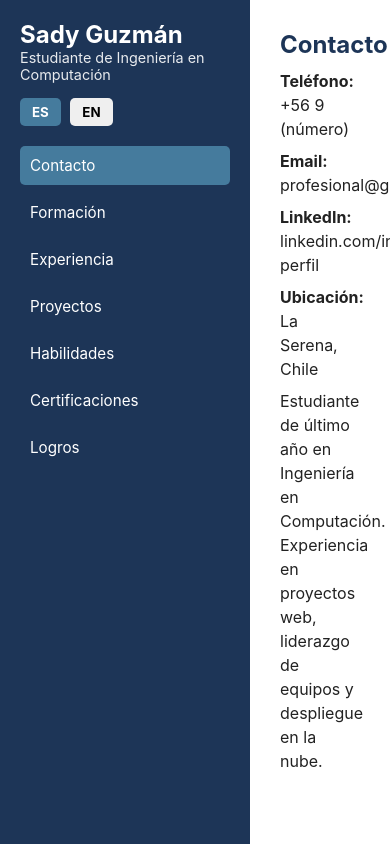
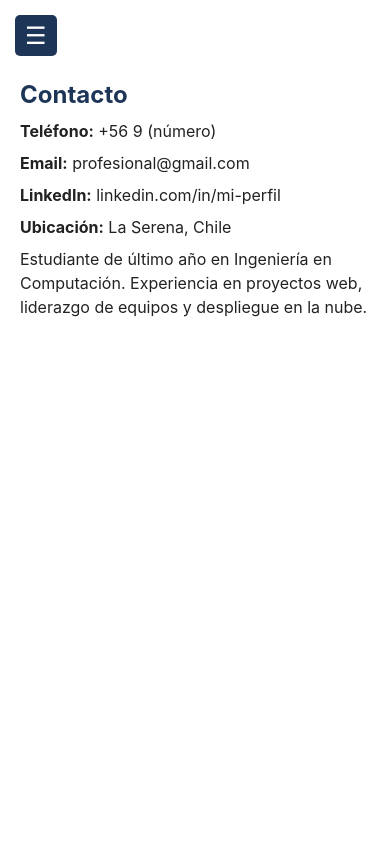
Before and after one commit to Sady-Guzman/CV_web, a plain HTML site: page index.html in a window 390 px wide. Drawn offline with Linux system fonts and the light colour scheme.

Commit message:
1er version movil

```diff
--- a/index.html
+++ b/index.html
@@ -7,13 +7,13 @@
   <title>Sady Guzmán | Portfolio</title>
   <link rel="stylesheet" href="styles.css" />
 </head>
-
 <body>
   <div class="layout">
     <!-- Sidebar -->
-    <aside class="sidebar">
+    <aside class="sidebar" id="sidebar">
       <h1 class="name">Sady Guzmán</h1>
       <p class="subtitle" id="subtitle">Estudiante de Ingeniería en Computación</p>
+
       <div class="lang-toggle">
         <button id="btn-es" class="active">ES</button>
         <button id="btn-en">EN</button>
@@ -30,12 +30,13 @@
       </nav>
     </aside>
 
+    <!-- Botón de menú (solo móvil) -->
+    <button class="menu-btn" id="menu-btn">☰</button>
+
     <!-- Contenido dinámico -->
     <main id="content" class="content"></main>
   </div>
 
   <script src="script.js"></script>
 </body>
-
-
 </html>
--- a/script.js
+++ b/script.js
@@ -3,8 +3,9 @@ const tabs = document.querySelectorAll(".tab");
 const btnEs = document.getElementById("btn-es");
 const btnEn = document.getElementById("btn-en");
 const subtitle = document.getElementById("subtitle");
+const sidebar = document.getElementById("sidebar");
+const menuBtn = document.getElementById("menu-btn");
 
-// referencias a pestañas (para traducirlas)
 const tabLabels = {
   contacto: document.getElementById("tab-contacto"),
   formacion: document.getElementById("tab-formacion"),
@@ -12,7 +13,7 @@ const tabLabels = {
   proyectos: document.getElementById("tab-proyectos"),
   habilidades: document.getElementById("tab-habilidades"),
   certificaciones: document.getElementById("tab-certificaciones"),
-  logros: document.getElementById("tab-logros")
+  logros: document.getElementById("tab-logros"),
 };
 
 let lang = "es";
@@ -28,7 +29,7 @@ const texts = {
       proyectos: "Proyectos",
       habilidades: "Habilidades",
       certificaciones: "Certificaciones",
-      logros: "Logros"
+      logros: "Logros",
     },
     contacto: `
       <h2>Contacto</h2>
@@ -80,7 +81,7 @@ const texts = {
         <li>3er lugar — Hackathon Crisis Hídrica (Hydrocare, 2024)</li>
         <li>Expositor — Feria de Innovación ULS (2022)</li>
       </ul>
-    `
+    `,
   },
   en: {
     subtitle: "Computer Engineering Student",
@@ -91,7 +92,7 @@ const texts = {
       proyectos: "Projects",
       habilidades: "Skills",
       certificaciones: "Certifications",
-      logros: "Achievements"
+      logros: "Achievements",
     },
     contacto: `
       <h2>Contact</h2>
@@ -143,8 +144,8 @@ const texts = {
         <li>3rd Place — Water Crisis Hackathon (Hydrocare, 2024)</li>
         <li>Exhibitor — ULS Innovation Fair (2022)</li>
       </ul>
-    `
-  }
+    `,
+  },
 };
 
 // ---- FUNCIONES ----
@@ -154,8 +155,7 @@ function setContent(section) {
 
 function updateLanguageUI() {
   subtitle.textContent = texts[lang].subtitle;
-  Object.keys(tabLabels).forEach(key => {
-    // reemplazar el texto completamente (sin conservar emojis ni letras previas)
+  Object.keys(tabLabels).forEach((key) => {
     tabLabels[key].textContent = texts[lang].tabs[key];
   });
 }
@@ -169,18 +169,22 @@ function switchLang(newLang) {
   setContent(activeTab.dataset.section);
 }
 
-// ---- EVENTOS ----
-tabs.forEach(tab => {
+tabs.forEach((tab) => {
   tab.addEventListener("click", () => {
-    tabs.forEach(t => t.classList.remove("active"));
+    tabs.forEach((t) => t.classList.remove("active"));
     tab.classList.add("active");
     setContent(tab.dataset.section);
+    sidebar.classList.remove("open"); // cerrar sidebar en móvil
   });
 });
 
 btnEs.addEventListener("click", () => switchLang("es"));
 btnEn.addEventListener("click", () => switchLang("en"));
 
+menuBtn.addEventListener("click", () => {
+  sidebar.classList.toggle("open");
+});
+
 // ---- Inicialización ----
 updateLanguageUI();
 setContent("contacto");
--- a/styles.css
+++ b/styles.css
@@ -8,18 +8,19 @@
 html, body {
   height: 100%;
   width: 100%;
-  overflow: hidden; /* evita que la página completa crezca */
+  overflow: hidden;
   background-color: #f4f5f7;
   color: #222;
 }
 
 .layout {
   display: flex;
-  height: 100vh; /* fuerza altura total de la ventana */
+  height: 100vh;
   max-width: 1200px;
   margin: 0 auto;
   background: white;
   box-shadow: 0 2px 15px rgba(0, 0, 0, 0.1);
+  position: relative;
 }
 
 /* --- SIDEBAR --- */
@@ -30,7 +31,8 @@ html, body {
   padding: 20px;
   display: flex;
   flex-direction: column;
-  flex-shrink: 0; /* ← evita que cambie de tamaño */
+  flex-shrink: 0;
+  transition: transform 0.3s ease-in-out;
 }
 
 .name {
@@ -89,7 +91,7 @@ html, body {
 .content {
   flex-grow: 1;
   padding: 30px;
-  overflow-y: auto; /* scroll solo dentro del contenido */
+  overflow-y: auto;
 }
 
 .content h2 {
@@ -107,3 +109,48 @@ ul {
   list-style-type: disc;
   margin-left: 20px;
 }
+
+/* --- MENÚ MÓVIL --- */
+.menu-btn {
+  display: none;
+  position: absolute;
+  top: 15px;
+  left: 15px;
+  background: #1d3557;
+  color: white;
+  border: none;
+  border-radius: 5px;
+  font-size: 1.5rem;
+  padding: 6px 10px;
+  z-index: 20;
+  cursor: pointer;
+}
+
+/* --- RESPONSIVE --- */
+@media (max-width: 768px) {
+  .layout {
+    flex-direction: column;
+    height: 100vh;
+  }
+
+  .sidebar {
+    position: fixed;
+    top: 0;
+    left: 0;
+    height: 100%;
+    transform: translateX(-100%);
+    z-index: 15;
+  }
+
+  .sidebar.open {
+    transform: translateX(0);
+  }
+
+  .menu-btn {
+    display: block;
+  }
+
+  .content {
+    padding: 80px 20px 20px 20px;
+  }
+}
```
